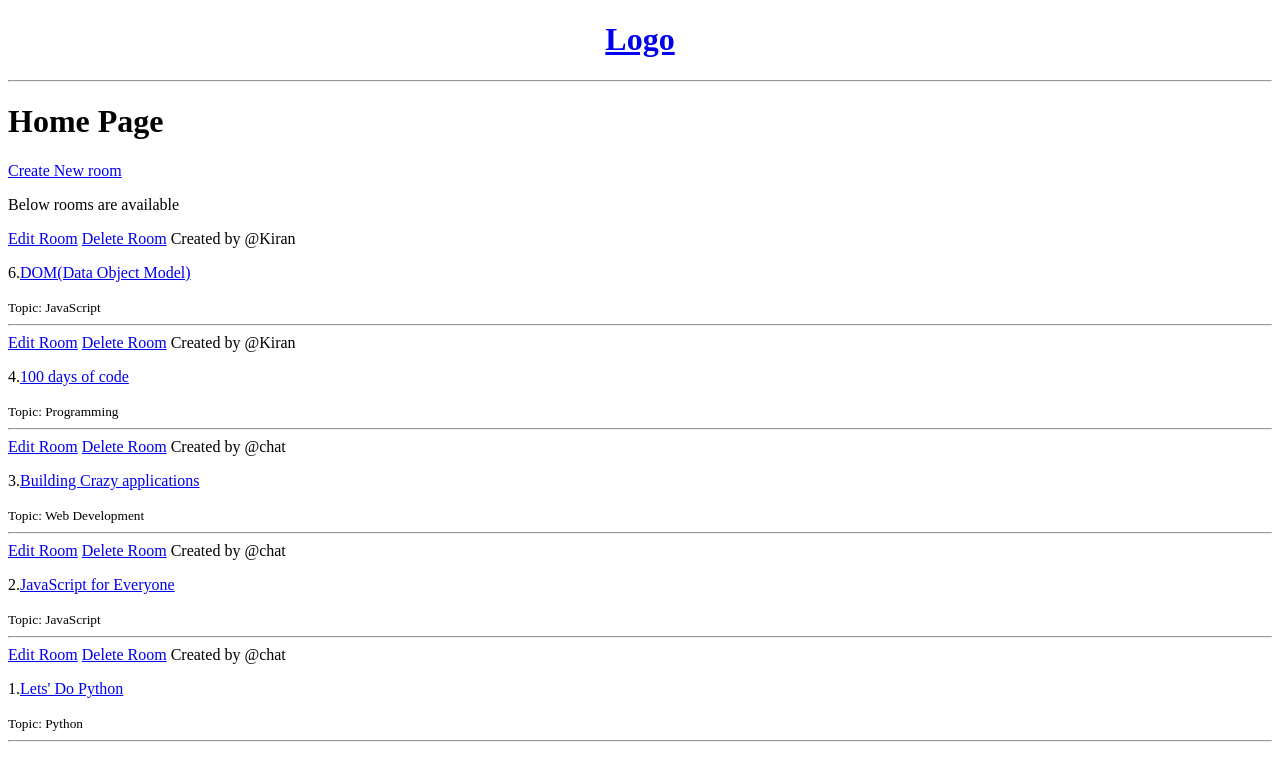
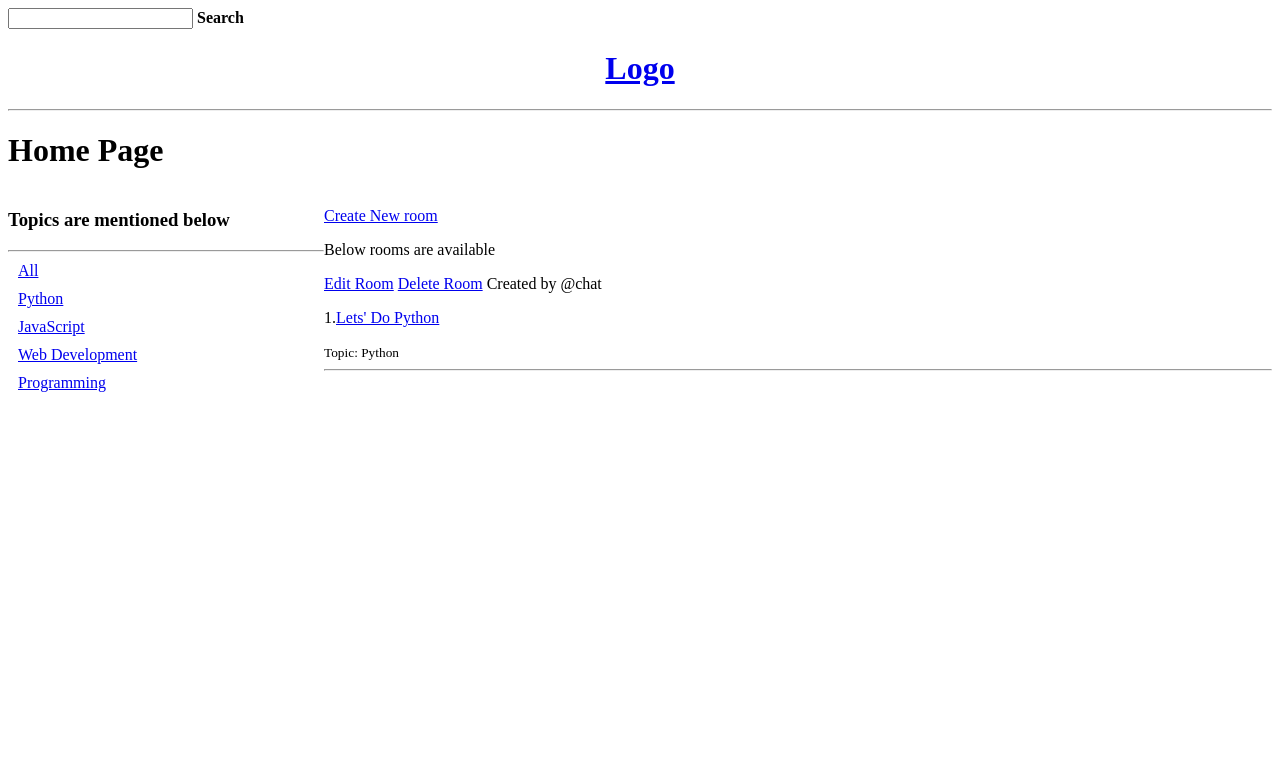
Before and after one commit to Captain-Phani/django_chat_room, a Django app: page /home/?q=Python in a window 1280 px wide. Shown: the top 781 px of the page. Run offline with Django 5.2, Linux system fonts and the light colour scheme; data comes from the database, SQL or seed files in the repository.

Commit message:
:Added search functionality

```diff
--- a/base/templates/base/home.html
+++ b/base/templates/base/home.html
@@ -5,18 +5,39 @@
 <head>
     <meta charset="UTF-8">
     <title>Home</title>
+    <style>
+    .container{
+        display:grid;
+        grid-template-columns: 1fr 3fr;
+     }
+    </style>
 </head>
 {% extends 'main.html' %}
 
 {% block content %}
 <body>
     <h1>Home Page</h1>
+
+    <div class="container">
+
         <div>
+            <h3>Topics are mentioned below</h3>
+            <hr>
+            <div style="margin:10px">
+                <a href = "{% url 'home' %}">All</a>
+            </div>
+            {% for topic in topic %}
+                <div style="margin:10px">
+                    <a href = "{% url 'home' %}?q={{topic.topic_name}}">{{topic.topic_name}}</a>
+                </div>
+            {% endfor %}
+        </div>
 
+
+        <div>
                  <p><a href="{% url 'create_room' %}">Create New room</a></p>
 
                  <p> Below rooms are available</p>
-        <div>
                 {% for room in rooms %}
                 <div>
                     <a href="{% url 'update_room' room.id %}">Edit Room</a>
--- a/base/views.py
+++ b/base/views.py
@@ -1,7 +1,9 @@
-from django.shortcuts import render,redirect
+from django.shortcuts import render, redirect
 from django.http import HttpResponse
-from .forms import RoomForm
+from base.forms import RoomForm
 from .models import Room, Message, Topic
+
+
 # rooms = [
 #     {'id': 1, 'room_name': 'Python'},
 #     {'id': 2, 'room_name': 'JavaScript'},
@@ -12,9 +14,21 @@ from .models import Room, Message, Topic
 def home(request):
     # return render(request, 'base/home.html', {'rooms': rooms}) # passing rooms list into template
     # return HttpResponse('Home')
+    # q = request.GET.get('q') # fetches parameter
 
+    q = request. GET.get('q') if request.GET.get('q') !=  None else ''
+    # Above condition if q is not none it returns q else it returns empty string
+
+    # filters based on topic name with. first topic- foreign key second topic- navigates throgh foreign key and filters
+    # name
+    # filtered_rooms = Room.objects.filter(topic__topic_name=q)
+
+    # icontains - it is case insensitive
+    # contains - case sensitive
+    filtered_rooms = Room.objects.filter(topic__topic_name__icontains=q)
     rooms = Room.objects.all()
-    context = {'rooms': rooms}
+    topic = Topic.objects.all()
+    context = {'rooms': filtered_rooms, 'topic': topic}
     return render(request, 'base/home.html', context)
 
 
@@ -50,10 +64,10 @@ def create_room(request):
     context = {'form': form}
     return render(request, 'base/room_form.html', context)
 
-def update_room(request,pk):
 
+def update_room(request, pk):
     room = Room.objects.get(pk=pk)
-    form = RoomForm(instance=room)    # creating an instance of form
+    form = RoomForm(instance=room)  # creating an instance of form
     if request.method == 'POST':
 
         # we are sending the data to RoomForm to process for that particular instance
@@ -63,12 +77,11 @@ def update_room(request,pk):
             form.save()
             return redirect('home')
 
-    context= {'form': form}
+    context = {'form': form}
     return render(request, 'base/room_form.html', context)
 
 
 def delete_room(request, pk):
-
     room = Room.objects.get(pk=pk)
 
     if request.method == 'POST':
--- a/templates/navbar.html
+++ b/templates/navbar.html
@@ -5,6 +5,13 @@
     <title>Navbar</title>
 </head>
 <body>
+    <div>
+    <form method="GET" action="{% url 'home' %}">
+        <input type="text" name="q" />
+        <label style="font-weight:bold">Search</label>
+
+    </form>
+    </div>
     <a href="{% url 'home' %}">
         <h1 style="text-align:center">Logo</h1>
     </a>
```
Lines whose indentation alone changed are shown as unchanged.
